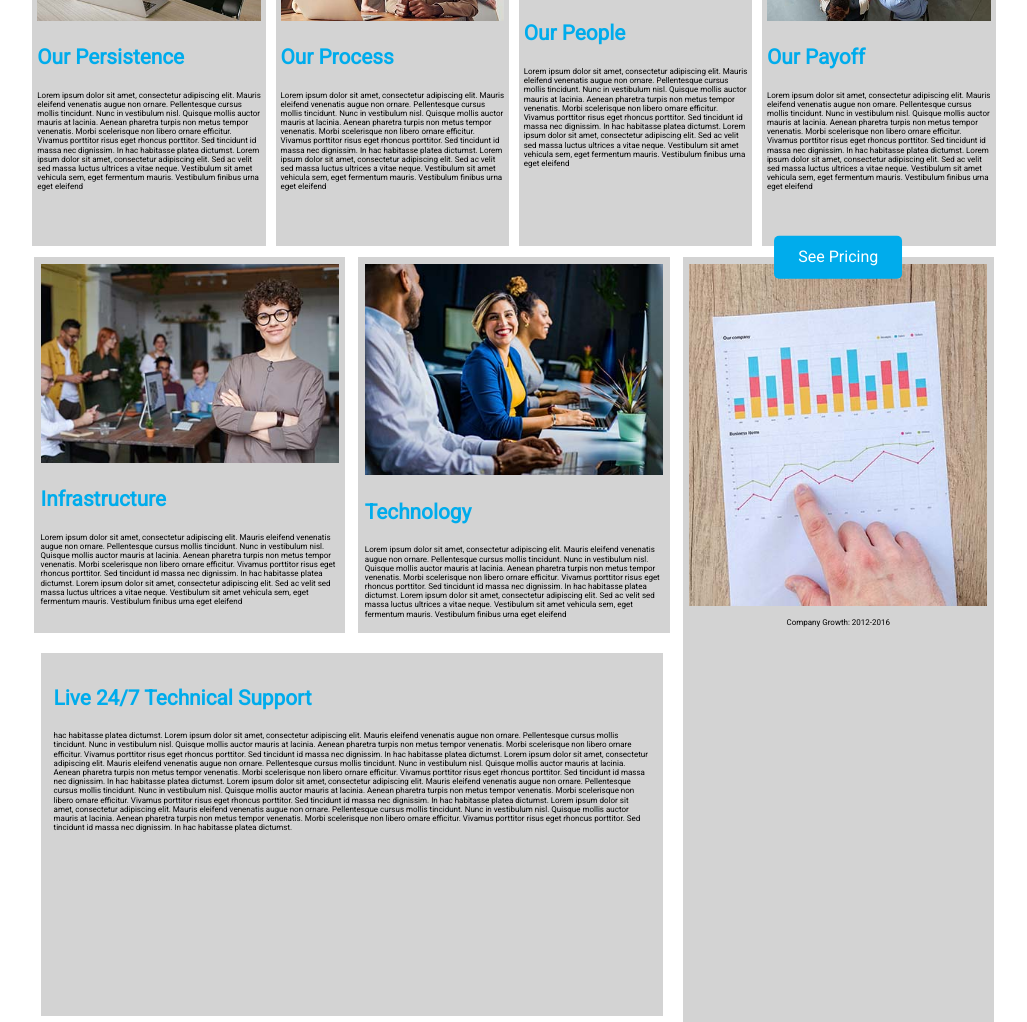
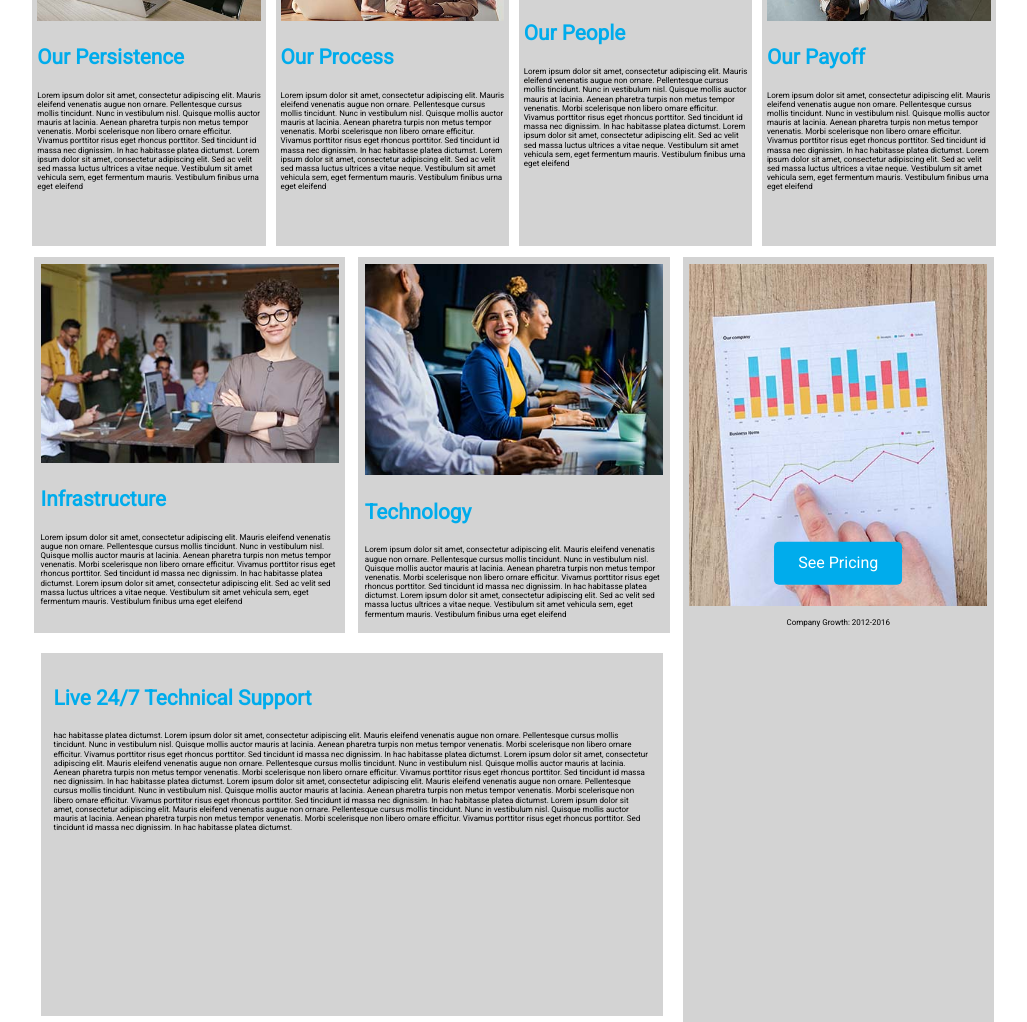
Before and after one commit to Sterlingh78/jobprep, a plain HTML site: page index.html in a window 1280 px wide. Shown: the part 1274-2296 px from the top of the page, without its empty margins (126-1153 px from the left). Drawn offline with nearby package versions, Linux system fonts and the light colour scheme.

```diff
--- a/scss/_large.scss
+++ b/scss/_large.scss
@@ -32,7 +32,7 @@
                         grid-column-start: 9;
                         grid-column-end: 13;
                         button {
-                                top: 0%;
+                                top: 40%;
                         }
                 }
                 div#long {
```
Also changed, not shown: css/styles.css.
